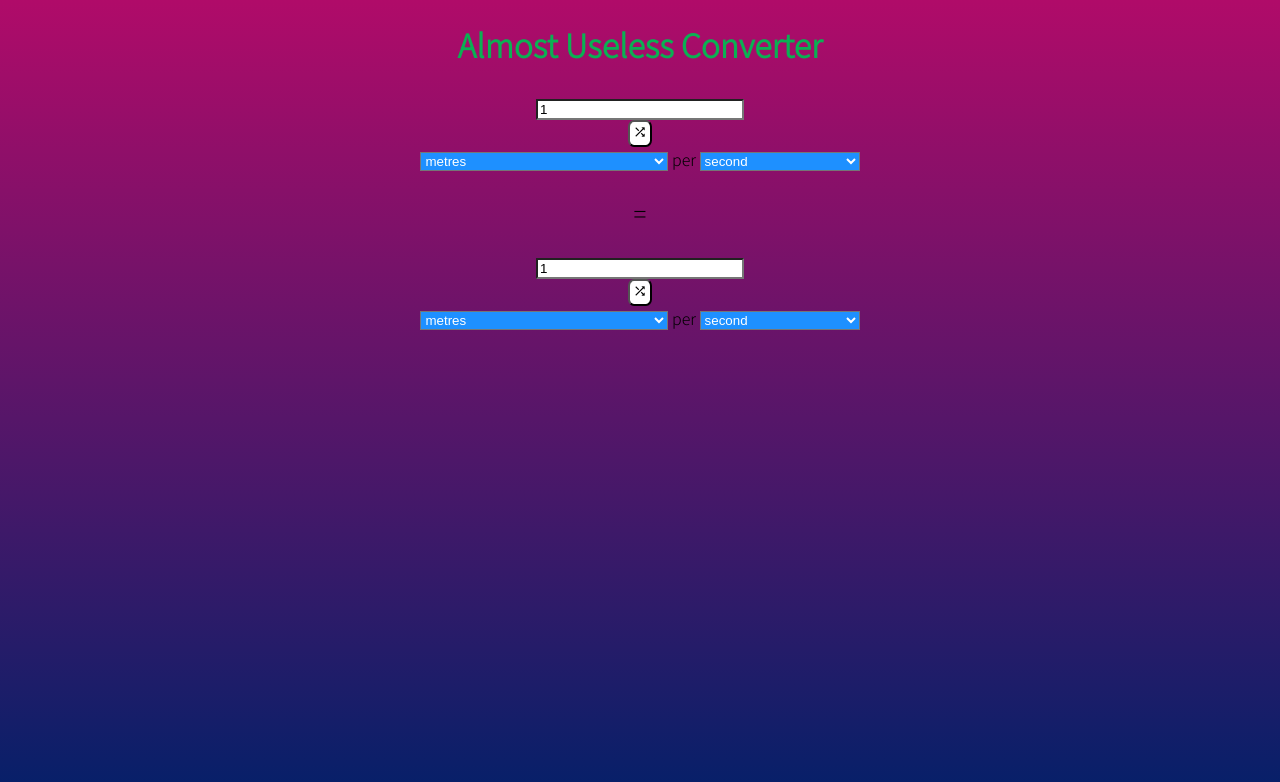
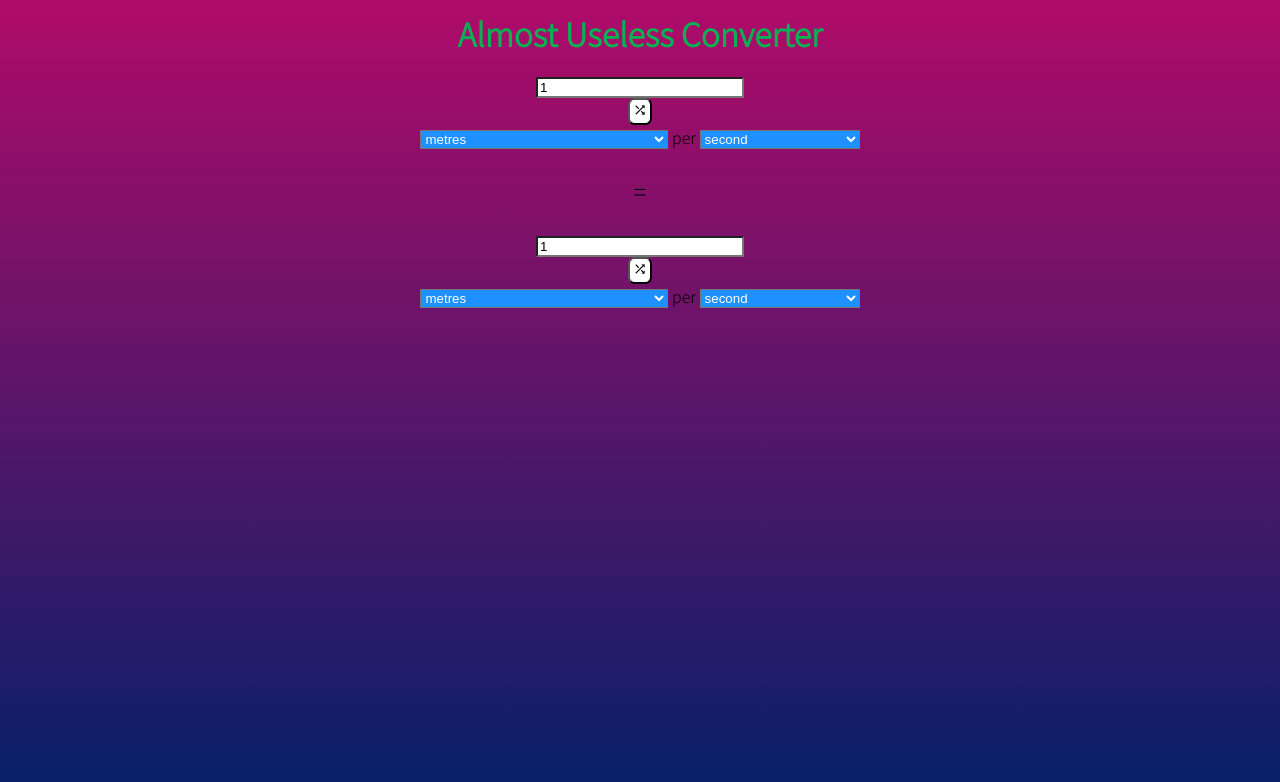
Before and after one commit to the-white-cloud/Useless-Motion-Converter, a plain HTML site: page index.html in a window 1280 px wide. Drawn offline with Linux system fonts and the light colour scheme.

Commit message:
Update style.css

```diff
--- a/style.css
+++ b/style.css
@@ -79,6 +79,9 @@ input:focus, button:focus, select:focus {
   .per {
     display: inline;
   }
+  .maintitle {
+    margin: 10px;
+}
 }
 @media (max-width: 599px) {
   .randomise {
```
